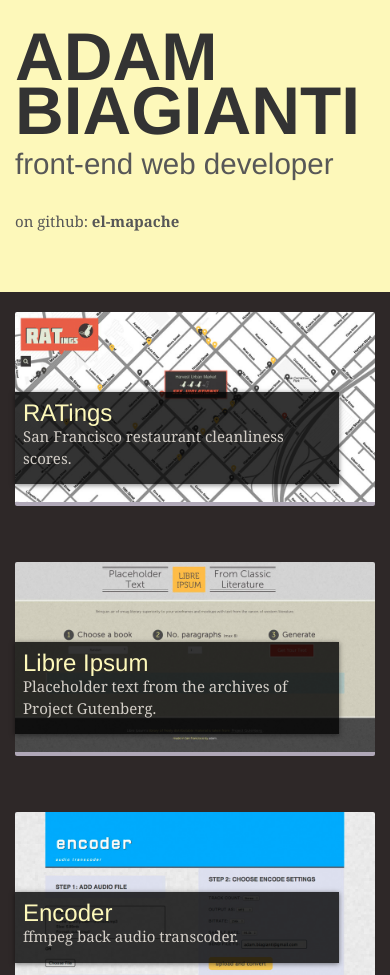
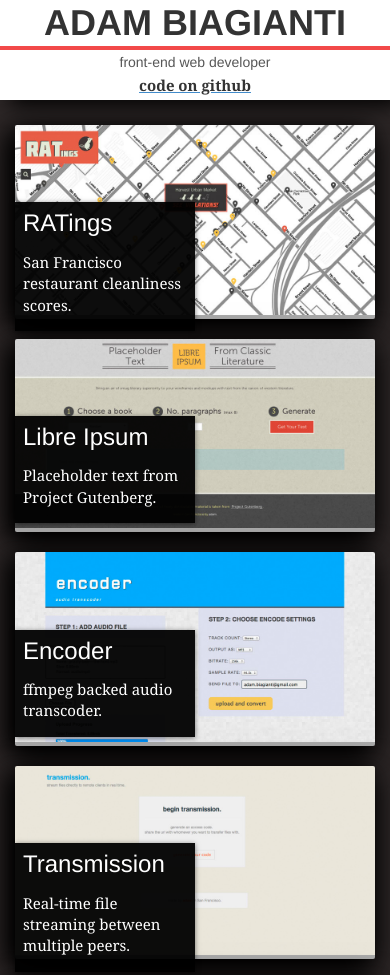
Before and after one commit to el-mapache/website, a website: page index.html in a window 390 px wide. Shown: the top 975 px of the page. Drawn offline with Linux system fonts and the light colour scheme.

Commit message:
fixes responsive styles styles, makes some things prettier

```diff
--- a/css/styles.css
+++ b/css/styles.css
@@ -9,7 +9,7 @@
 }
 
 h1 {
-  line-height: 0.8;
+  line-height: 1.0;
 }
 
 h1 small,
@@ -37,8 +37,23 @@
   width: 100%;
 }
 
+strong {
+  color: #333;
+}
+
+a {
+  text-decoration: underline;
+}
+
+header {
+  position: fixed !important;
+  height: 100%;
+  background: #fff;
+  z-index: 100;
+}
+
 header h1 {
-  margin-top: 30px;
+  margin-top: 15px;
 }
 
 h5 {
@@ -54,15 +69,20 @@
   position: absolute;
   top: 40%;
   left: 0%;
-  background: rgba(0,0,0,0.8);
-  color: #D3CEC7;
+  background: rgba(0,0,0,0.95);
+  color: #fff;
   padding: 8px 8px 5px 8px;
-  width: 90%;
+  width: 50%;
   z-index: 1;
   cursor: pointer;
   box-shadow: 0px 1px 5px rgba(0,0,0,0.5);
   -moz-box-shadow: 0px 1px 5px rgba(0,0,0,0.5);
   -ms-box-shadow: 0px 1px 5px rgba(0,0,0,0.5);
+  min-height: 50px;
+}
+
+.about-overlay p {
+  margin-top: 15px;
 }
 
 .link {
@@ -72,11 +92,15 @@
 }
 
 .link:hover {
-  color: #FF500B;
+  color: rgb(242,73,73) !important;
 }
 
 .upper {
   text-transform: uppercase;
+}
+
+.header-title {
+  border-bottom: 4px solid rgb(242,73,73);
 }
 
 #main-list {
@@ -99,24 +123,12 @@
   transition: all 0.05s ease-in-out;
 }
 
-#header-links, #main-list-wrapper {
-  margin-top: 100px;
+#main-list-wrapper {
+  margin-top: 50px;
 }
 
 #main-list-wrapper {
   min-height: 700px;
-}
-
-#header-links hr {
-  border-color: #575757;
-}
-
-#project-metadata-wrapper {
-  margin-top: 40px;
-}
-
-#project-metadata {
-  margin-top: 40px;
 }
 
 .hide-animation {
@@ -212,13 +224,21 @@
   position: relative;
   min-height: 200px;
   margin-bottom: 50px;
+  -moz-box-shadow: 1px 8px 30px black;
+  -webkit-box-shadow: 1px 8px 30px black;
+  box-shadow: 1px 8px 30px black;
 }
 
 .media-box img {
   border-radius: 2px 2px;
   -moz-border-radius: 2px 2px;
   -webkit-border-radius: 2px 2px;
-  border-bottom: 4px solid #B0A8B8;
+
+  -moz-box-shadow: -8px 6px 25px rgb(0, 0, 0);
+  -webkit-box-shadow: -8px 6px 25px rgb(0, 0, 0);
+  box-shadow: -8px 6px 25px rgb(0, 0, 0);
+
+  border-bottom: 4px solid #aaa;
   cursor: pointer;
 
   -webkit-transition: all 0.2s ease;
@@ -227,7 +247,7 @@
 }
 
 .media-box:hover img {
-  border-color: #FF500B;
+  border-color: rgb(242,73,73);
 }
 
 .light-shadow {
@@ -293,13 +313,8 @@
 }
 
 @media only screen and (max-width: 1024px) {
-  #header-wrapper {
+  .header-title {
     position: relative;
-  }
-
-  #header-links {
-    margin-top: 20px;
-    margin-bottom: -40px;
   }
 }
 
@@ -309,39 +324,69 @@
   }
 }
 
-@media only screen and (min-width: 986px) and (max-width: 1280px) {
-  h1 {
-    font-size: 2.9vw;
-  }
+@media only screen and (min-width: 1024px) and (max-width: 1280px) {
+ h1 {
+   font-size: 2.5vw;
+ }
 
-  h3 {
-    font-size: 1.8vw;
-  }
 
-  h5 {
-    font-size: 1.2vw;
-  }
+ h5 {
+   font-size: 1.2vw;
+ }
 }
 
 @media only screen and (max-width: 990px) {
   h1 {
-    font-size: 10vh;
+    margin-bottom: 0px;
   }
 
   h5 {
-    font-size: 3.5vh;
+    margin: 0;
+  }
+
+  .grid-spacing {
+    margin-top: 0;
+    margin-bottom: 0;
+  }
+
+  header {
+    position: relative !important;
+    width: 100%;
+    height: 100px;
+    text-align: center;
+    box-shadow: 10px 5px 20px #000000;
+    -moz-box-shadow: 10px 5px 20px #000000;
+    -webkit-box-shadow: 10px 5px 20px #000000;
+  }
+
+  header h1 {
+    margin-top: 5px;
+  }
+
+  .row .spacing {
+    margin-top: 5px;
+    margin-bottom: 5px;
+  }
+
+  #main-list {
+    padding-top: 5px;
   }
 }
 
 @media only screen and (max-width: 480px) {
-  h1 {
-    font-size: 8vh;
+  header {
+    padding: 0px !important;
   }
 
-  img {
-    min-height: inherit;
+  .media-box {
+    min-height: 191px;
   }
-  #project-metadata {
-    margin-top: 40px;
+
+  #main-list-wrapper {
+    margin-top: 20px;
+  }
+
+  .media-box {
+    margin-bottom: 20px;
   }
 }
--- a/index.html
+++ b/index.html
@@ -12,10 +12,10 @@
     <div class="row">
       {{ for (var i = 0; i < it.data.length; i++) { }}
         {{ var project = it.data[i]; }}
-        <div class="col-md-5 col-md-offset-1">
+        <div class="col-md-6">
           <div class="media-box" data-index="{{= i}}">
             <div class="about-overlay">
-              <h3 class="col-xs-6 col-sm-6 col-md-6 sans alpha no-margin yellow">{{= project.name}}</h3>
+              <h3 class="col-xs-12 col-sm-12 col-md-12 sans alpha no-margin">{{= project.name}}</h3>
               <div class="clearfix"></div>
               <p>{{= project.blurb}}</p>
             </div>
@@ -48,32 +48,30 @@
     <div class="clearfix"></div>
   </script>
 
-  <body class="yellow-bg">
+  <body>
     <div class="container-fluid">
       <div class="row">
-        <header class="col-md-2">
-          <div id="header-wrapper">
-            <div class="row">
-              <h1 class="sans col-md-6"><strong>ADAM BIAGIANTI</strong></h1>
-              <h5 class="sans mute col-md-11">front-end web developer</h5>
-            </div>
+        <header class="col-xs-12 col-md-2">
+          <div class="header-title">
+            <h1 class="spacing sans"><strong>ADAM BIAGIANTI</strong></h1>
+          </div>
+          <h5 class="spacing sans mute">front-end web developer</h5>
 
-            <div id="header-links">
-              <p class="mute">on github:
-                <a class="mute" href="https://github.com/el-mapache">
-                  <strong>el-mapache</strong>
-                </a>
-              </p>
-            </div>
+          <div class="grid-spacing" id="header-links">
+            <a class="link" target="_blank" href="https://github.com/el-mapache">
+              <strong>code on github</strong>
+            </a>
           </div>
         </header>
+      </div>
 
-        <section id="main-list" class="col-md-10 black-bg">
-          <div id="main-list-wrapper" style="padding-top: 20px;"></div>
+      <div class="row">
+        <section id="main-list" class="col-md-10 col-md-offset-2 black-bg">
+          <div id="main-list-wrapper"></div>
         </section>
 
         <section id="project-detail-view" class="col-md-4 hide-animation">
-          <div id="project-metadata-wrapper" class="col-md-offset-1 mute">
+          <div class="spacing col-md-offset-1 mute">
             <button type="button" id="prev-btn" class="btn-nav">
               <span class="glyphicon glyphicon-chevron-left"></span>
             </button>
--- a/projects.json
+++ b/projects.json
@@ -13,7 +13,7 @@
     {
       "name": "Libre Ipsum",
       "tech": "Sinatra, jQuery",
-      "blurb": "Placeholder text from the archives of Project Gutenberg.",
+      "blurb": "Placeholder text from Project Gutenberg.",
       "description": "Libre Ipsum is a placeholder text generator that pulls its material from Project Gutenberg, an online repository of books in the public domain. It fetches and parses a daily RSS feed that contains the latest books added to Project Gutenberg. The requesting user chooses a book and a number of paragraphs to served; sections of the book are chosen at random. The backend is comprised of several pieces: a small Sinatra application to handle requests and process the books, a Redis database for simple IP based request throttling, and a text file which serves as a manifest of all available books. The front-end is quite basic and realized with jQuery.",
       "uri": "http://libre-ipsum.availableforfriendship.com",
       "repo": "https://github.com/el-mapache/libre-ipsum",
@@ -23,7 +23,7 @@
     {
       "name": "Encoder",
       "tech": "Express, Angular",
-      "blurb": "ffmpeg back audio transcoder.",
+      "blurb": "ffmpeg backed audio transcoder.",
       "description": "Encoder is an audio transcoder that allows users to upload an audio file and convert it to one of several different formats. The file is processed using ffmpeg and an email is sent to the user with a link to the converted file. It uses Redis and a queueing library to manage file conversion and email jobs. This application was recently rewritten in Express from pure Node, with Angular providing the front-end functionality. This is the first web application I'd ever created, and it is quite special to me.",
       "uri": "",
       "repo": "https://github.com/el-mapache/encode",
```
Also changed, not shown: build/css/styles.min.css.
